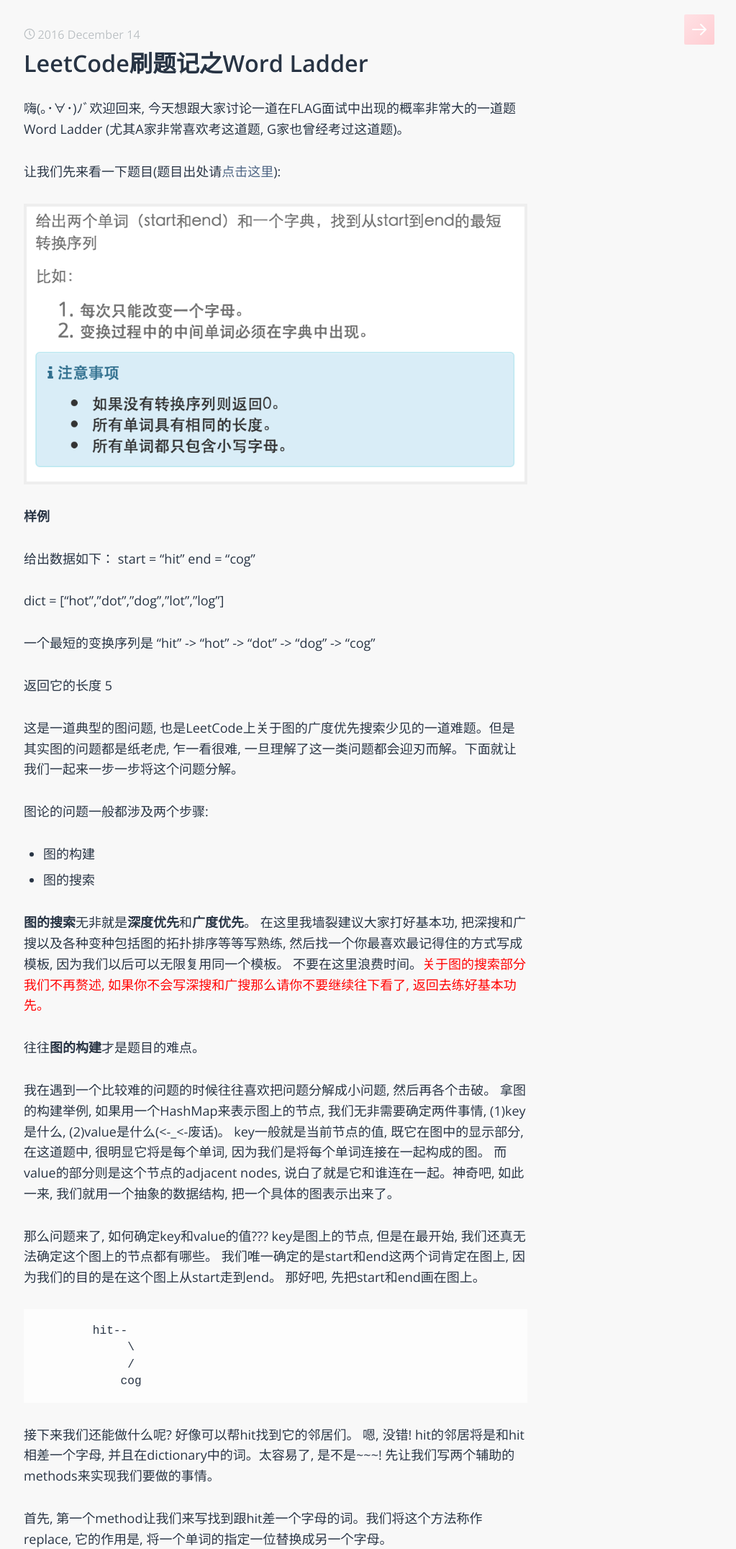
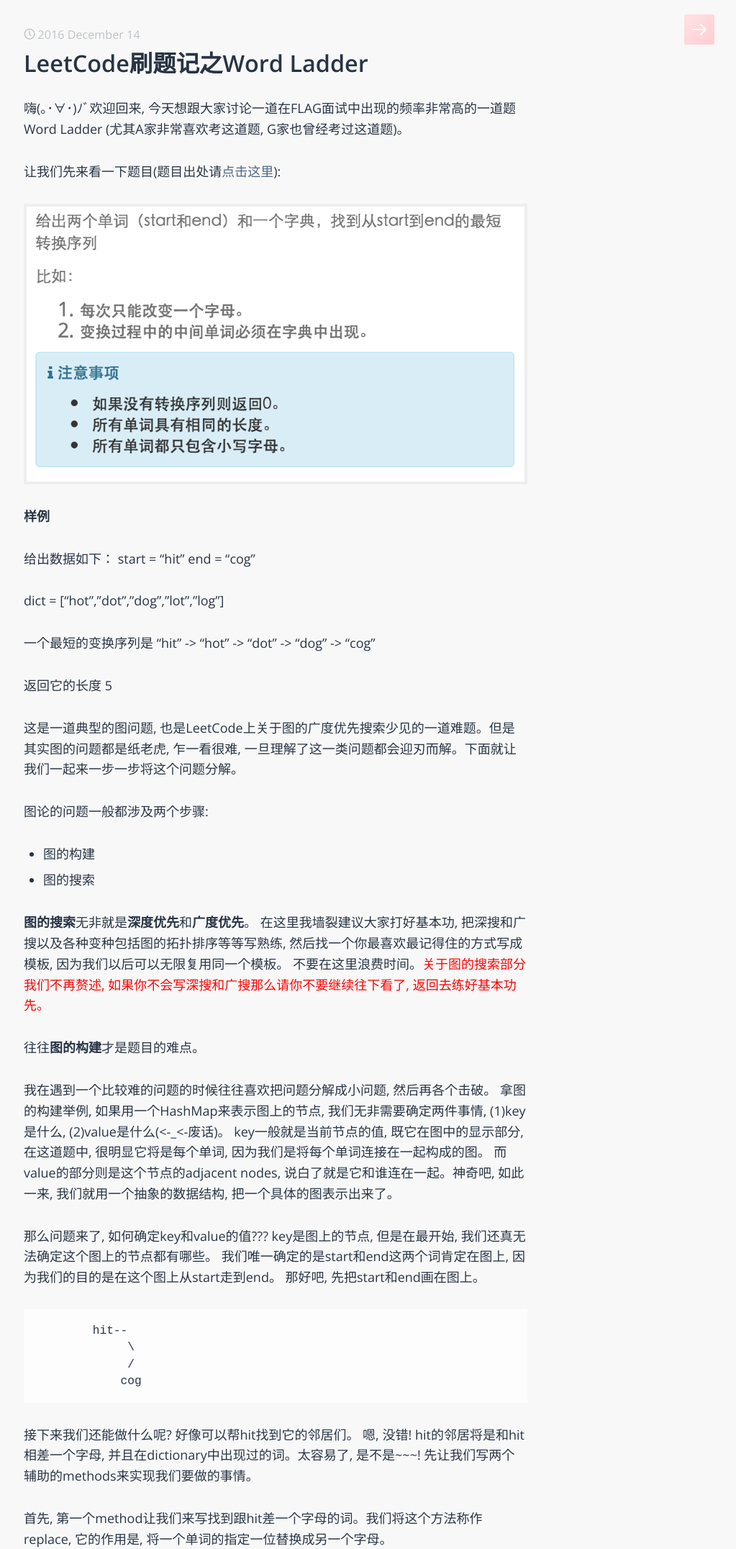
Before and after one commit to sophiesongge/sophiesongge.github.io, a Jekyll site: the page built from _posts/2016-12-14-word-ladder.markdown, in a window 1280 px wide. Shown: the top 2152 px of the page at 72% size, without its empty margins (257-1280 px from the left). Built offline with Jekyll 4.4.1, drawn with Linux system fonts in a browser that asks for light colours; some web fonts are replaced.

Commit message:
small changes

```diff
--- a/_posts/2016-12-14-word-ladder.markdown
+++ b/_posts/2016-12-14-word-ladder.markdown
@@ -6,7 +6,7 @@
 use_math: false
 ---
 
-嗨(｡･∀･)ﾉﾞ欢迎回来, 今天想跟大家讨论一道在FLAG面试中出现的概率非常大的一道题Word Ladder (尤其A家非常喜欢考这道题, G家也曾经考过这道题)。
+嗨(｡･∀･)ﾉﾞ欢迎回来, 今天想跟大家讨论一道在FLAG面试中出现的频率非常高的一道题Word Ladder (尤其A家非常喜欢考这道题, G家也曾经考过这道题)。
 
 让我们先来看一下题目(题目出处请[点击这里]):
 
@@ -46,7 +46,7 @@
                  /
                 cog
 
- 接下来我们还能做什么呢? 好像可以帮hit找到它的邻居们。 嗯, 没错! hit的邻居将是和hit相差一个字母, 并且在dictionary中的词。太容易了, 是不是~~~! 先让我们写两个辅助的methods来实现我们要做的事情。
+ 接下来我们还能做什么呢? 好像可以帮hit找到它的邻居们。 嗯, 没错! hit的邻居将是和hit相差一个字母, 并且在dictionary中出现过的词。太容易了, 是不是~~~! 先让我们写两个辅助的methods来实现我们要做的事情。
 
  首先, 第一个method让我们来写找到跟hit差一个字母的词。我们将这个方法称作replace, 它的作用是, 将一个单词的指定一位替换成另一个字母。
 
```
